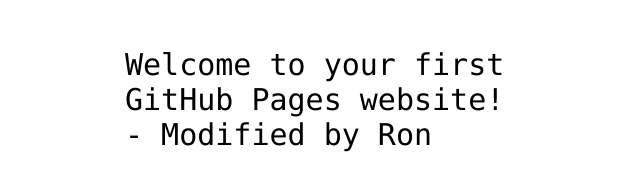
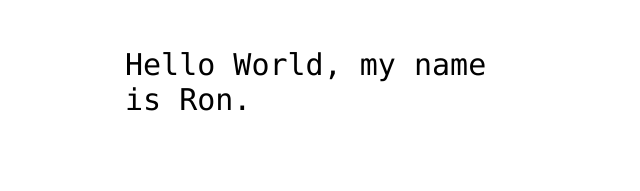
Before and after one commit to ronshe100/hello-world, a plain HTML site: page index.html in a window 1280 px wide. Shown: the part 341-532 px from the top of the page, without its empty margins (315-955 px from the left). Drawn offline with Linux system fonts and the light colour scheme.

Commit message:
Update index.html

```diff
--- a/index.html
+++ b/index.html
@@ -12,7 +12,7 @@
 <img src="https://octodex.github.com/images/daftpunktocat-thomas.gif" id="octocat" alt="octocat-gif" />
 
 <!-- Change this code here by copy and pasting your template on line 15 -->
-<p>Welcome to your first GitHub Pages website!  - Modified by Ron</p>
+<p>Hello World, my name is Ron.</p>
 
 </body>
 </html>
```
